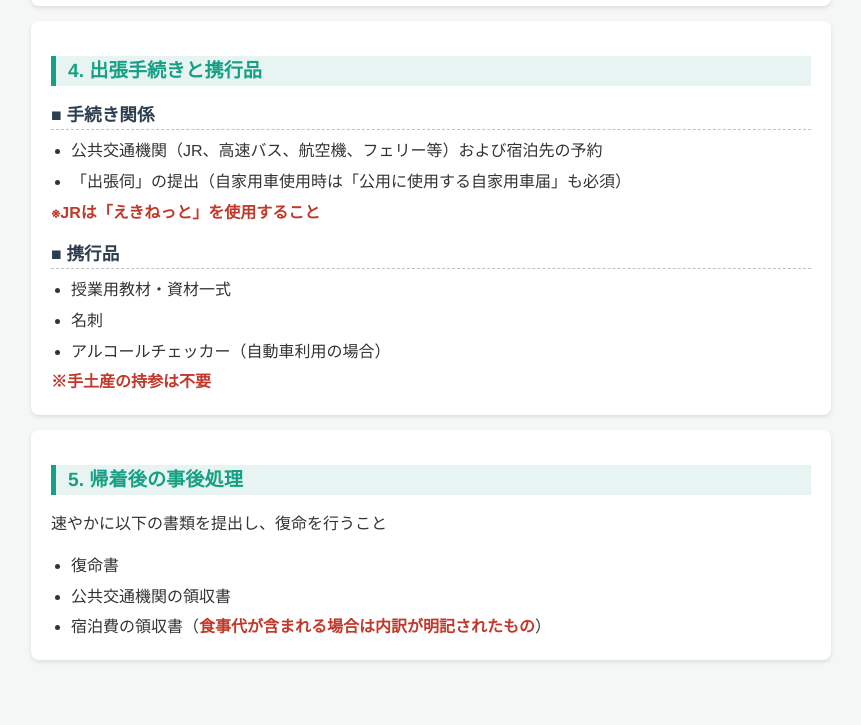
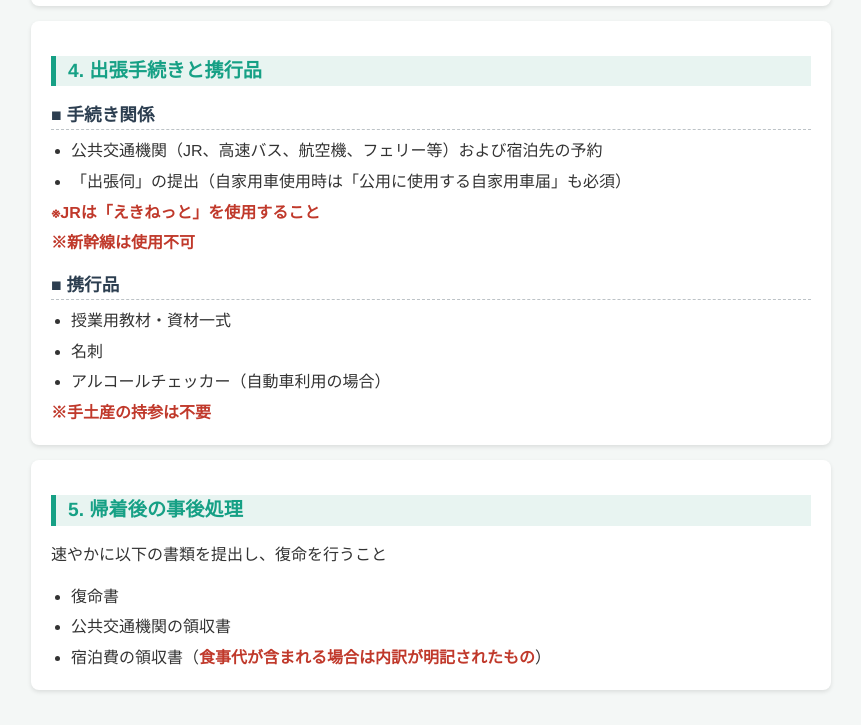
Before and after one commit to akinoritoe3-prog/face-to-face-classes.html, a plain HTML site: page index.html in a window 1280 px wide. Shown: the part 985-1710 px from the top of the page, without its empty margins (209-1070 px from the left). Before the commit the page ends 1680 px from the top, so only its background shows below. Drawn offline with Linux system fonts and the light colour scheme.

```diff
--- a/index.html
+++ b/index.html
@@ -148,6 +148,7 @@
             <li>公共交通機関（JR、高速バス、航空機、フェリー等）および宿泊先の予約</li>
             <li>「出張伺」の提出（自家用車使用時は「公用に使用する自家用車届」も必須）</li>
             <li class="note-item"><span class="important">※JRは「えきねっと」を使用すること</span></li>
+            <li class="note-item"><span class="important">※新幹線は使用不可</span></li>
         </ul>
 
         <h3>■ 携行品</h3>
```
